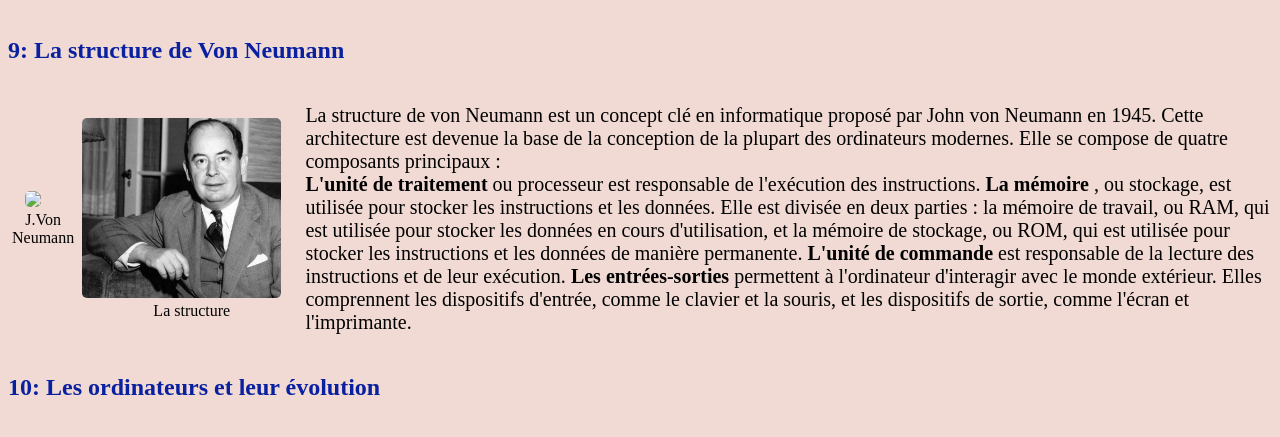
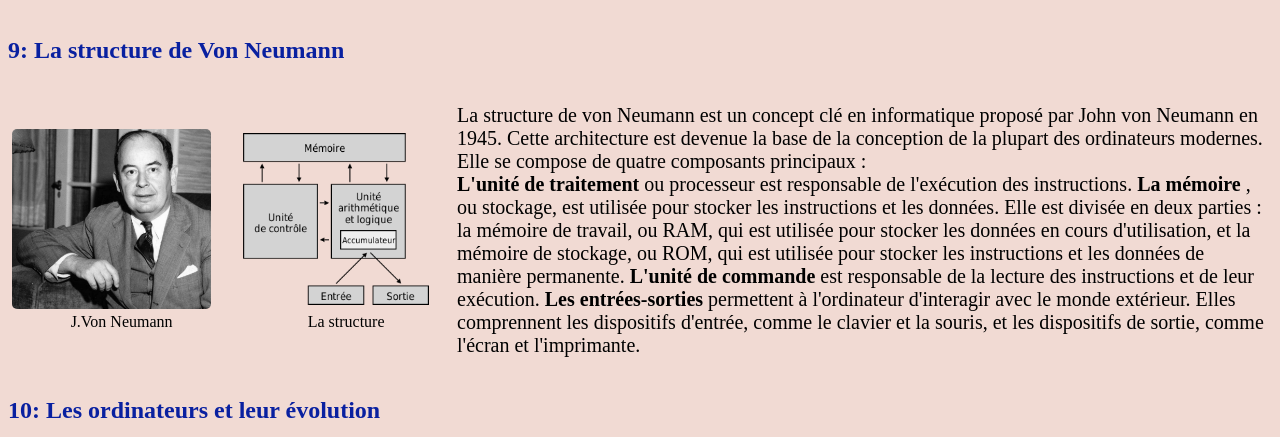
Before and after one commit to Docx02/Docx02-Docx02.github.io, a plain HTML site: page index.html in a window 1280 px wide. Shown: the part 2746-3183 px from the top of the page. Drawn offline with Linux system fonts and the light colour scheme.

Commit message:
index.html

```diff
--- a/index.html
+++ b/index.html
@@ -209,10 +209,10 @@
   </div>
   <h2>9: La structure de Von Neumann</h2>
   <div class="imgtxt">
-    <figure><img src="images/images/von.jpeg" class="image-3">
+    <figure><img src="images/von.jpeg" class="image-3">
       <figcaption>J.Von Neumann</figcaption>
     </figure>
-    <figure><img src="images/von.jpeg" class="image-3">
+    <figure><img src="images/vonn.jpeg" class="image-3">
       <figcaption>La structure</figcaption>
     </figure>
     <p>
```
